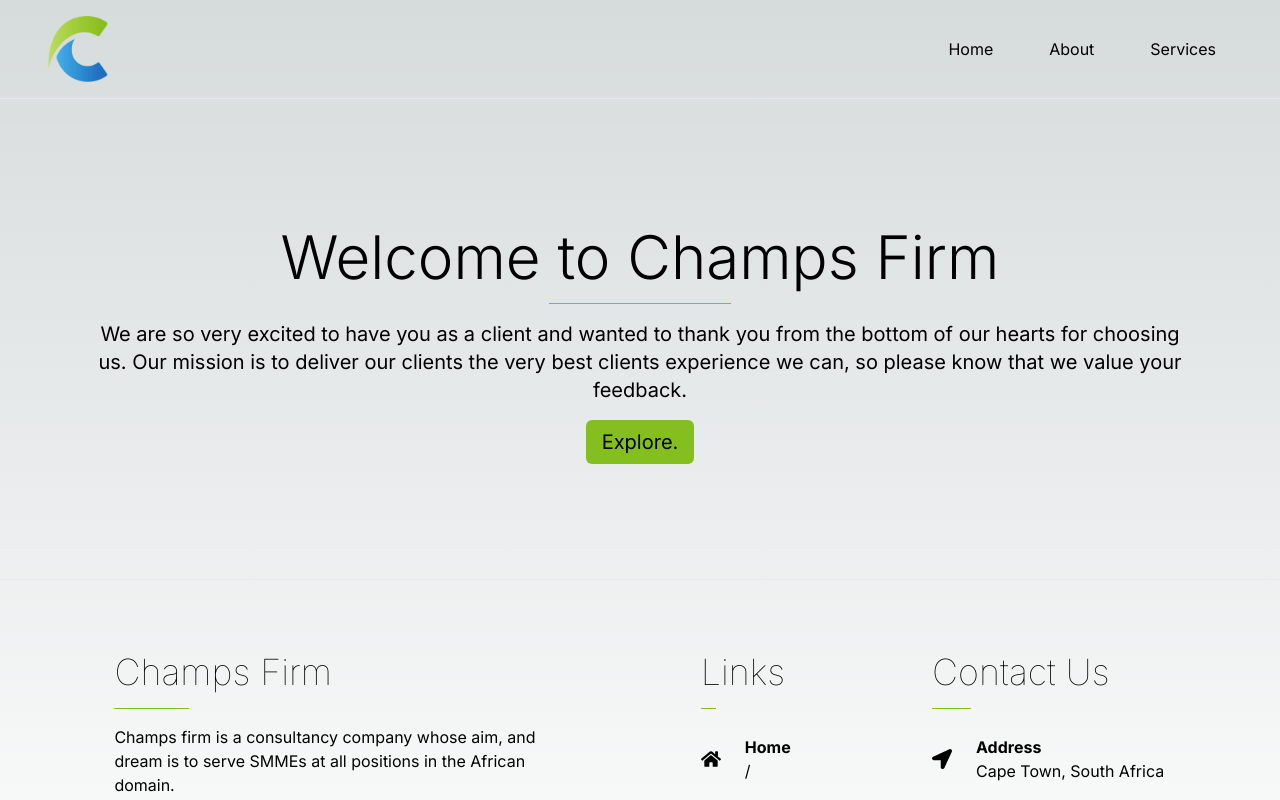
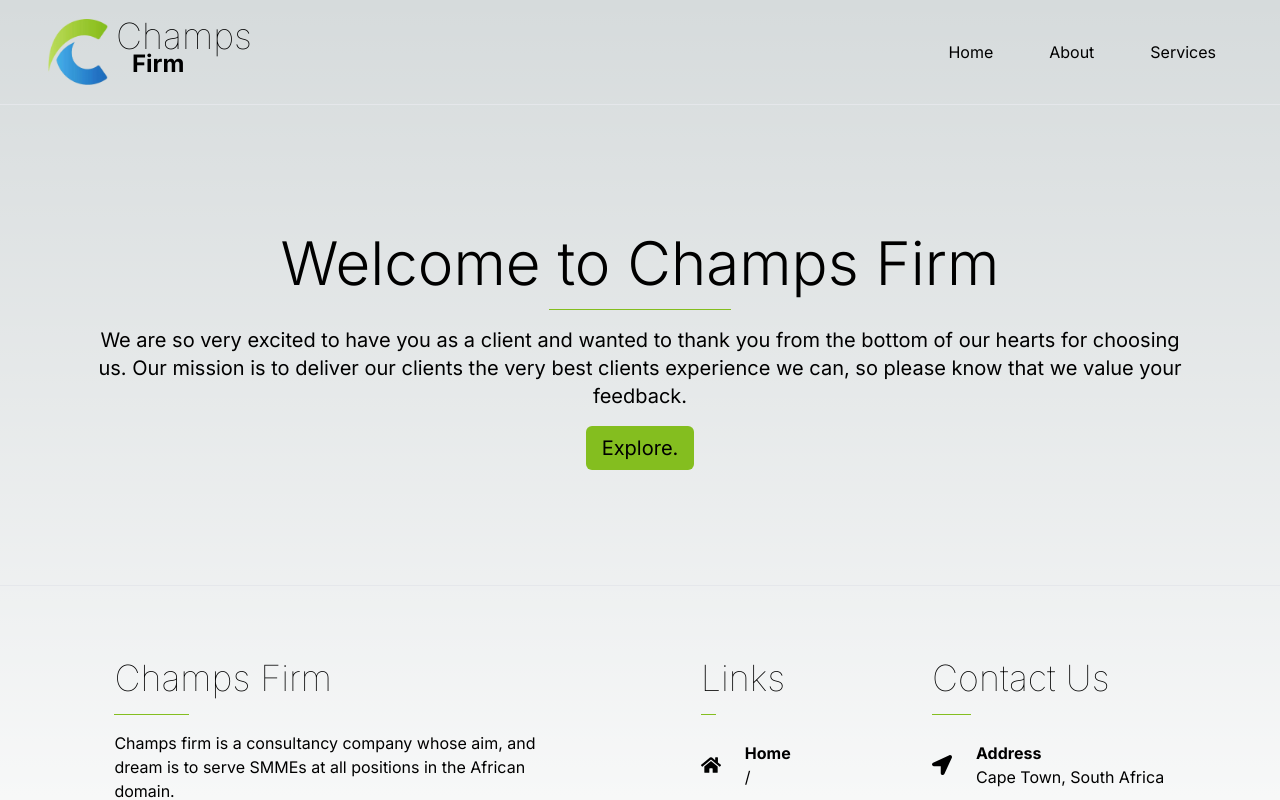
Before and after one commit to christiaan-fourie/champs.firm, a Next.js app: page / in a window 1280 px wide. Shown: the top 800 px of the page. Built offline with nearby package versions, Linux system fonts and the light colour scheme.

Commit message:
Update Header.tsx

```diff
--- a/components/Header/Header.tsx
+++ b/components/Header/Header.tsx
@@ -4,7 +4,17 @@ export default function header() {
   return (
     <div>
       <header className="flex justify-between items-center w-full px-12 border-b py-4">
-        <h1 className="text-2xl"><Image alt="" src='/assets/logo.png' width={60} height={60} /></h1>
+        <div className="flex items-center">
+          <Image alt="" src='/assets/logo.png' width={60} height={60} />
+          <div className="flex flex-col pl-2">
+            <span className="text-4xl font-thin">
+              Champs
+            </span>
+            <span className="text-2xl -translate-y-2 font-bold pl-4">
+              Firm
+            </span>
+          </div>
+        </div>
         <ul className="flex gap-6">
           <li className="hover:bg-[#84be1f] hover:text-black px-4 py-2 rounded-md">Home</li>
           <li className="hover:bg-[#84be1f] hover:text-black px-4 py-2 rounded-md">About</li>
```
